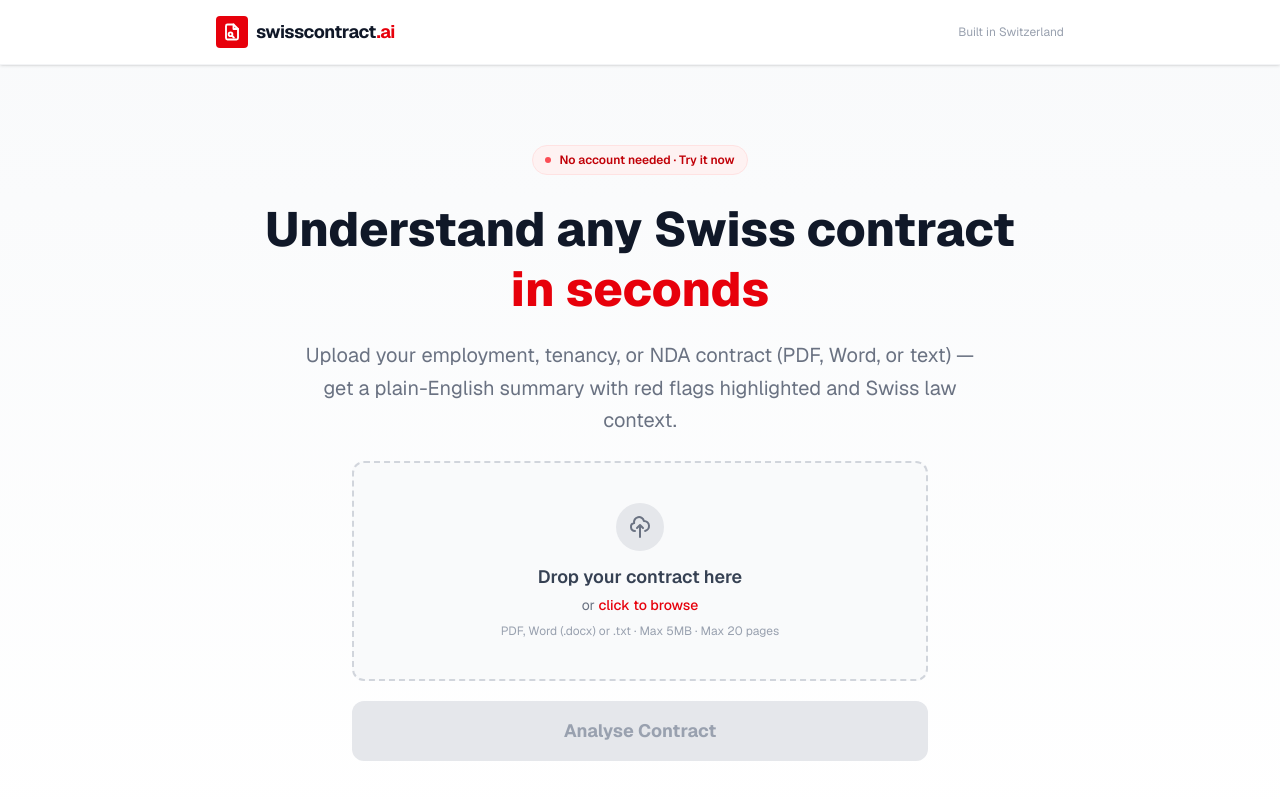
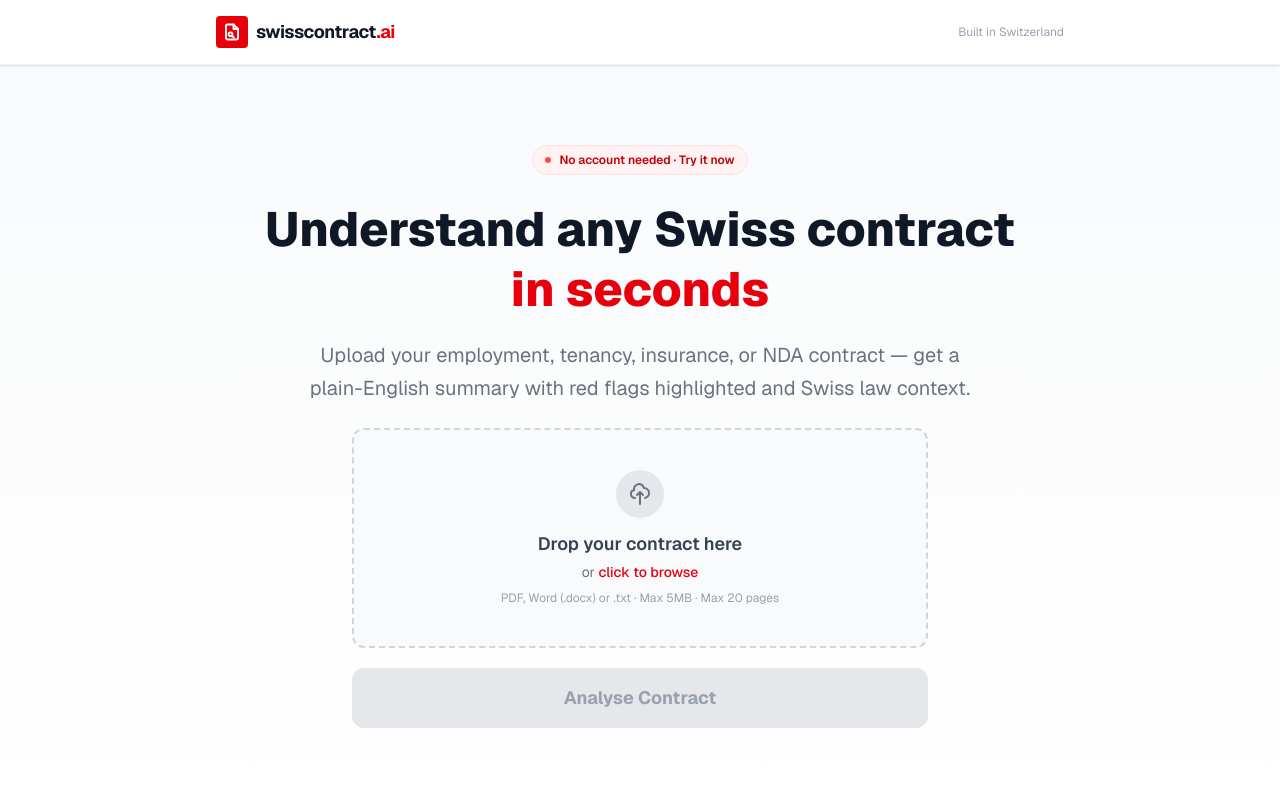
Before and after one commit to vikramgorla/swisscontract-ai, a Next.js app: page / in a window 1280 px wide. Shown: the top 800 px of the page. Built offline with nearby package versions, Linux system fonts and the light colour scheme.

Commit message:
feat: add insurance contract support + shorten hero subtitle
- Insurance contract type added to API prompt, labels, badge colours
- Hero subtitle shortened (removed file format mention)
- JSON-LD featureList updated
- Spec SPEC-002 added

Closes SPEC-002

```diff
--- a/app/api/analyse/route.ts
+++ b/app/api/analyse/route.ts
@@ -14,7 +14,7 @@ const client = new Anthropic({
 
 const SYSTEM_PROMPT = `You are a Swiss contract analysis assistant. Analyse the provided contract and return a structured JSON response with:
 1. summary: A 2-3 paragraph plain-English summary of what the contract is about
-2. contract_type: Type of contract (employment, tenancy, NDA, freelance, other)
+2. contract_type: Type of contract (employment, tenancy, NDA, freelance, insurance, other)
 3. key_terms: Array of 5-8 key terms/clauses explained in plain English
 4. red_flags: Array of concerning clauses or unusual terms (can be empty)
 5. positive_clauses: Array of notably good/fair clauses (can be empty)
--- a/app/components/AnalysisResult.tsx
+++ b/app/components/AnalysisResult.tsx
@@ -27,6 +27,7 @@ const contractTypeLabels: Record<string, string> = {
   tenancy: 'Tenancy Agreement',
   NDA: 'Non-Disclosure Agreement',
   freelance: 'Freelance Contract',
+  insurance: 'Insurance Contract',
   other: 'Contract',
 };
 
@@ -35,6 +36,7 @@ const contractTypeColors: Record<string, string> = {
   tenancy: 'bg-purple-100 text-purple-800',
   NDA: 'bg-yellow-100 text-yellow-800',
   freelance: 'bg-orange-100 text-orange-800',
+  insurance: 'bg-teal-100 text-teal-800',
   other: 'bg-gray-100 text-gray-800',
 };
 
--- a/app/page.tsx
+++ b/app/page.tsx
@@ -83,6 +83,7 @@ export default function Home() {
       "Employment contract analysis",
       "Tenancy agreement analysis",
       "NDA analysis",
+      "Insurance contract analysis",
       "PDF and Word document support",
       "Private — documents not stored"
     ]
@@ -125,8 +126,7 @@ export default function Home() {
             <span className="text-red-600"> in seconds</span>
           </h1>
           <p className="text-lg sm:text-xl text-gray-500 max-w-2xl mx-auto mb-6 leading-relaxed">
-            Upload your employment, tenancy, or NDA contract (PDF, Word, or text) — get a plain-English summary
-            with red flags highlighted and Swiss law context.
+            Upload your employment, tenancy, insurance, or NDA contract — get a plain-English summary with red flags highlighted and Swiss law context.
           </p>
 
           {/* Upload + Analyse area */}
```
Also changed, not shown: 1 other file (tests, documents, lock files or other folders).
